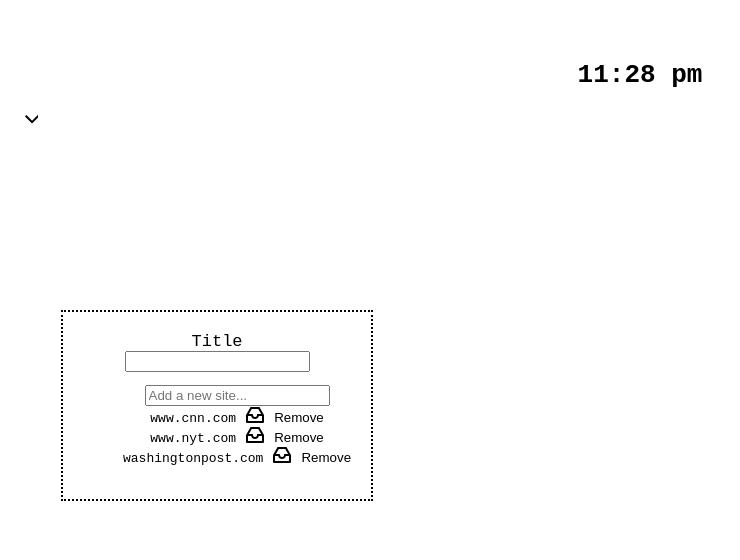
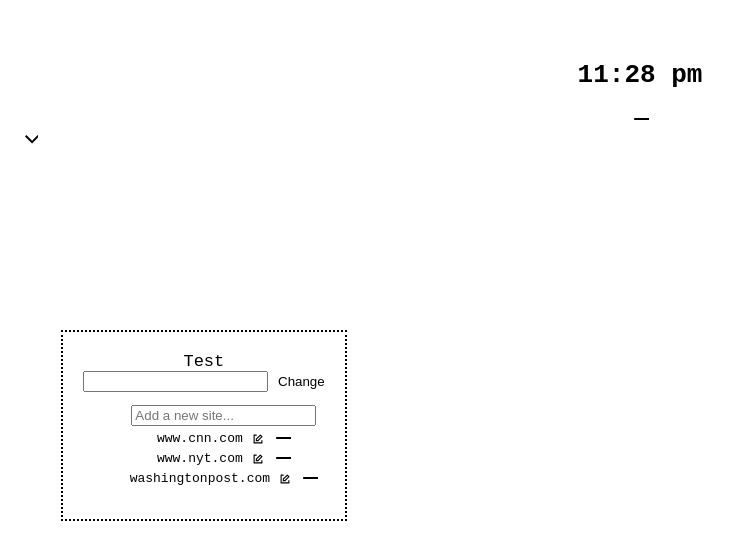
Before and after one commit to LiminalCrab/Startpage, a Vue app: page / in a window 1280 px wide. Both pictures are taken after a click on the button 29 px from the left and 118 px from the top of the page. Shown: the top 560 px of the page, without its empty margins (0-740 px from the left). Built offline with nearby package versions, Linux system fonts and the light colour scheme.

Commit message:
cleaned up input

```diff
--- a/src/App.vue
+++ b/src/App.vue
@@ -2,6 +2,7 @@
   <div id="app">
   <!-- Injection goes here -->
     <time-component/>
+    <icon-base><icon-remove/></icon-base>
     <table class="root-tbl">
       <tr class="root-tbl-tr">
         <button class="root-btn" @click="addListContainer"><nav-list-btn/></button>
@@ -16,6 +17,9 @@
 <script> // Import components here.
 import TimeComponent from './components/Time.vue'
 import listcontainer from "./components/ListContainer.vue"
+//icons test
+import IconBase from './components/IconBase.vue'
+import IconRemove from './components/navigation/icons/IconRemove.vue'
 
 //Icons
 import NavListBtn from './components/NavListBtn.vue'
@@ -25,9 +29,13 @@ export default {
   components: {
     TimeComponent,
     listcontainer,
+    //icons test
+    IconBase,
+    IconRemove,
 
     //icons
-  NavListBtn
+    NavListBtn
+
   },
   data(){
     return { array: [] };
--- a/src/assets/list.css
+++ b/src/assets/list.css
@@ -31,7 +31,13 @@
 }
 
 .c-btn-change{
-    display: none;
+    color: inherit;
+    border: none;
+    background: none;
+    cursor: pointer;
+    margin-left: 10px;
+    padding: 0;
+    outline:none;
 }
 
 .c-label-span{
--- a/src/components/CreateSite.vue
+++ b/src/components/CreateSite.vue
@@ -21,6 +21,7 @@ export default {
         addSite(){
             if (this.newSite.length > 0){
                 this.$emit("on-new-site", this.newSite);
+                this.newSite = "";
             }
         }
 
--- a/src/components/ListContainer.vue
+++ b/src/components/ListContainer.vue
@@ -19,7 +19,7 @@ export default {
     },
     data(){
         return {
-            siteListLabel_d: "Title",
+            siteListLabel_d: "Test",
 
         };
     },
--- a/src/components/NavEditBtn.vue
+++ b/src/components/NavEditBtn.vue
@@ -1,5 +1,5 @@
 <template>
-<span><icon-base class="button"><icon-edit/></icon-base></span>
+<span><icon-base class="button" :height="10" :width="10"><icon-edit/></icon-base></span>
 </template>
 
 <script>
@@ -8,10 +8,6 @@ import IconEdit from './navigation/icons/IconEdit.vue';
 
 export default {
     components: {IconBase, IconEdit},
-    props:{
-
-
-    }
 }
 </script>
 
--- a/src/components/NavListBtn.vue
+++ b/src/components/NavListBtn.vue
@@ -8,10 +8,6 @@ import IconList from './navigation/icons/IconList.vue';
 
 export default {
     components: {IconBase, IconList},
-    props:{
-
-
-    }
 }
 </script>
 
--- /dev/null
+++ b/src/components/NavRemoveBtn.vue
@@ -0,0 +1,18 @@
+<template>
+<span><icon-base class="button"><icon-remove/></icon-base></span>
+</template>
+
+<script>
+import IconBase from './IconBase.vue'
+import IconRemove from './navigation/icons/IconRemove.vue';
+
+export default {
+    components: {IconBase, IconRemove},
+}
+</script>
+
+<style scoped>
+.button{
+    cursor: pointer;
+}
+</style>
--- a/src/components/Site.vue
+++ b/src/components/Site.vue
@@ -4,7 +4,7 @@
         <span class="c-spanlol"><a class="c-anc" :href="staticRef + siteName">{{ siteName }}</a>
          <!-- array {{ siteName }} --> </span>
         <button class="c-btn" @click="doEdit() ; isHidden = !isHidden"><nav-edit-btn/></button>
-        <button class="c-btn" @click="$emit('site-remove')">Remove</button>
+        <button class="c-btn" @click="$emit('site-remove')"><nav-remove-btn/></button>
     </li>
     <form class="c-form" @submit.prevent="stopEdit()" v-if="!isHidden">
             <input class="c-input"
@@ -19,11 +19,13 @@
 <script>
 
 import NavEditBtn from './NavEditBtn.vue'
+import NavRemoveBtn from './NavRemoveBtn.vue'
 
 export default {
 
     components: {
-        NavEditBtn
+        NavEditBtn,
+        NavRemoveBtn,
     },
 
     data: function() {
@@ -42,12 +44,10 @@ export default {
         doEdit(){
             if (this.isEditable){
                 this.stopEdit();
-                console.log("Clicked");
             } else {
                 this.newSiteName = this.siteName;
                 this.isEditable = true;
-                console.log("Clicked");
-            }
+                }
         },
         stopEdit(){
             this.isEditable = false;
--- a/src/components/SiteList.vue
+++ b/src/components/SiteList.vue
@@ -60,7 +60,10 @@ export default {
             site.siteName = newSiteName;
         },
         changeLabel(){
+            if (this.siteListLabel_d.length > 0){
             this.$emit("changeLabel", this.siteListLabel_d);
+            this.siteListLabel_d = "";
+            }
             //this.siteListLabel = this.siteListLabel_d
         }
     },
--- a/src/components/navigation/icons/IconEdit.vue
+++ b/src/components/navigation/icons/IconEdit.vue
@@ -1,3 +1,6 @@
 <template>
-    <path d="M14 2a1 1 0 0 0-1-1H5a1 1 0 0 0-1 1L0 9v7a1 1 0 0 0 1 1h16a1 1 0 0 0 1-1V9l-4-7zM5.732 3h6.535l2.857 5h-3.625a.5.5 0 0 0-.5.5v.411c0 1.044-.761 1.978-1.8 2.079A2.003 2.003 0 0 1 6.999 9v-.5a.5.5 0 0 0-.5-.5H2.874l2.857-5zM16 14.5a.5.5 0 0 1-.5.5h-13a.5.5 0 0 1-.5-.5V10h3.131c.445 1.724 2.006 3 3.869 3s3.424-1.276 3.869-3H16v4.5z"/>
+<g>
+    <path d="M16.001 11a1 1 0 0 0-1 1v2.5a.5.5 0 0 1-.5.5H3.499a.5.5 0 0 1-.5-.5v-11a.5.5 0 0 1 .5-.5h2.5a1 1 0 1 0 0-2h-4a1 1 0 0 0-1 1v14a1 1 0 0 0 1 1h14.002a1 1 0 0 0 1-1v-4a1 1 0 0 0-1-1z"/>
+    <path d="M13.169 3.403l1.429 1.429L8.65 11H7V9.35l6.169-5.947zM13.182 1a.994.994 0 0 0-.706.292L5 8.5V13h4.501l7.209-7.475a.997.997 0 0 0 0-1.411l-2.822-2.822A.992.992 0 0 0 13.183 1z"/>
+</g>
 </template>
--- a/src/components/navigation/icons/IconRemove.vue
+++ b/src/components/navigation/icons/IconRemove.vue
@@ -1,3 +1,3 @@
 <template>
-    <path d=""/>
+    <path d="M3.99649162,13 L20,13 C20.5522847,13 21,12.5522847 21,12 C21,11.4477153 20.5522847,11 20,11 L3.99649162,11 C3.44420687,11 2.99649162,11.4477153 2.99649162,12 C2.99649162,12.5522847 3.44420687,13 3.99649162,13 Z"/>
 </template>
```
